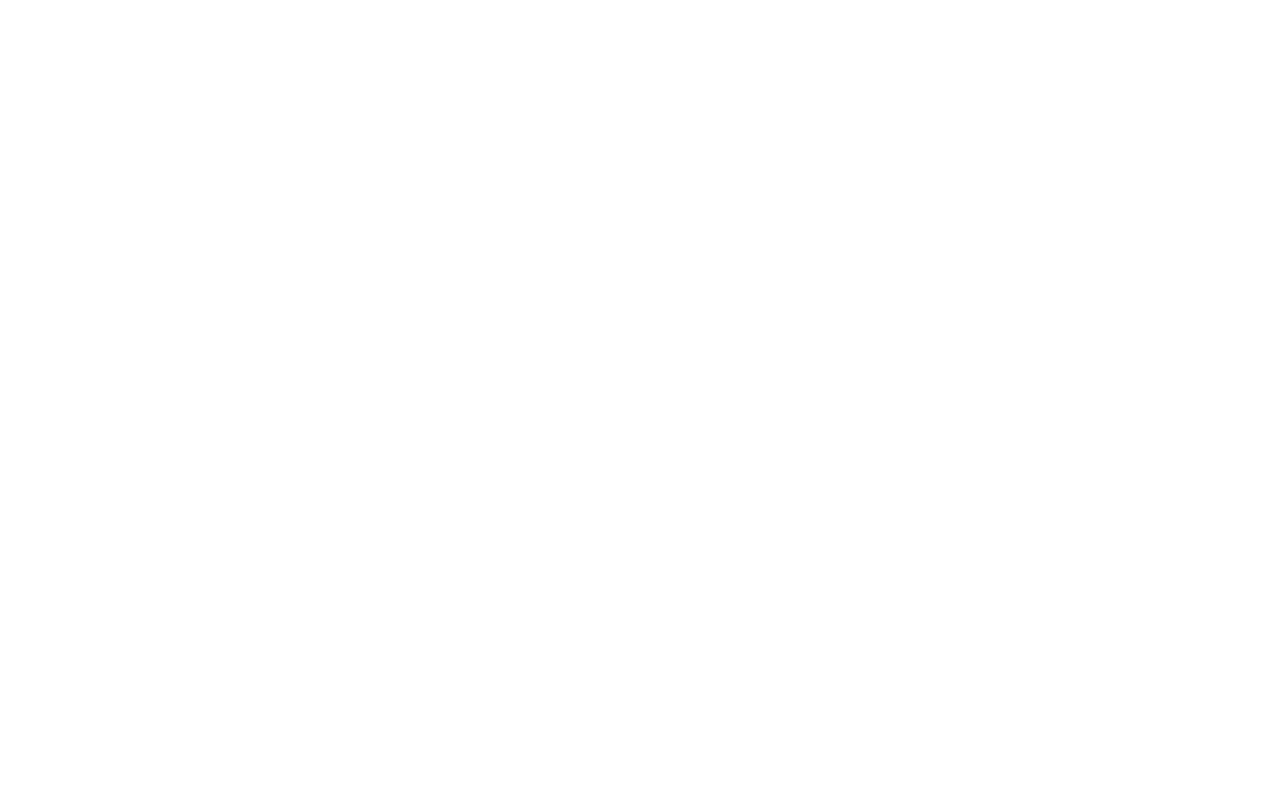
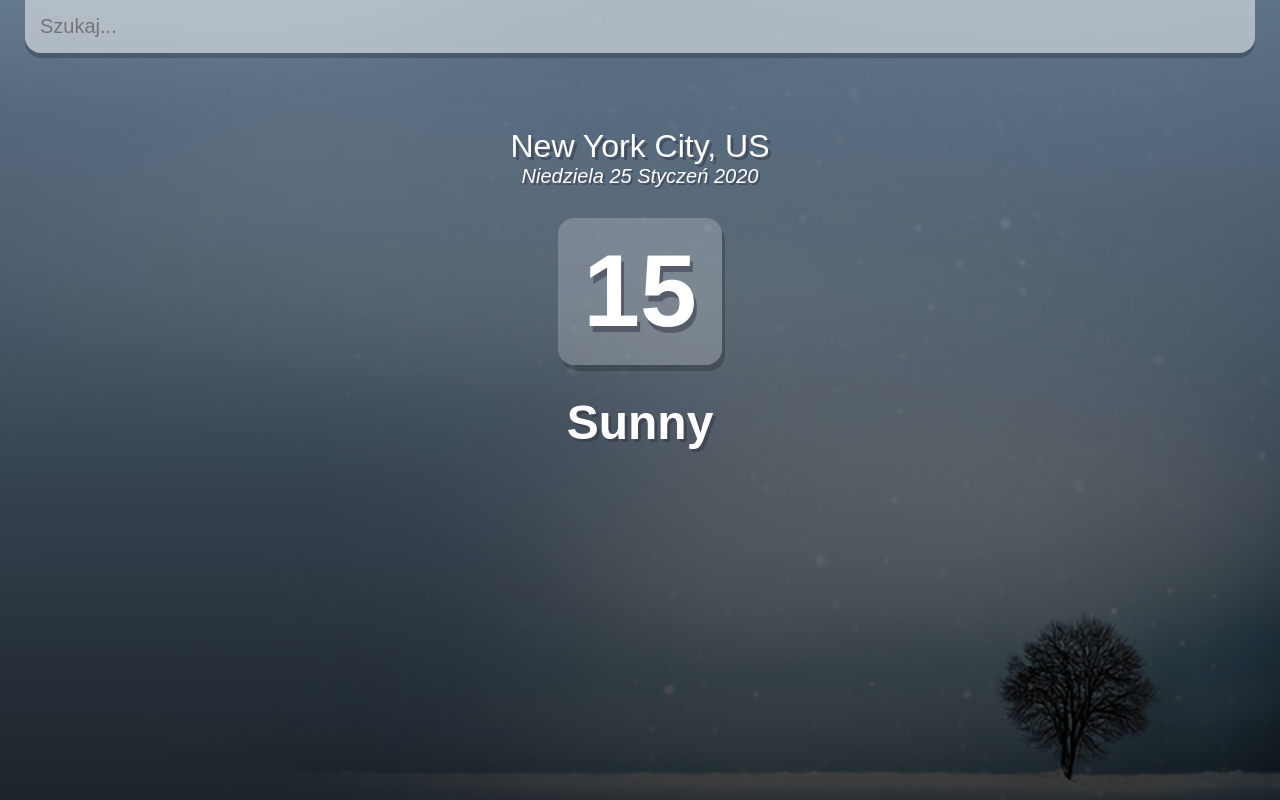
Before and after one commit to damcyk96/weather_ptuswph, a React (Create React App) app in the folder frontend/weather-react/: page / in a window 1280 px wide. Built offline with nearby package versions, Linux system fonts and the light colour scheme.

Commit message:
added styles and bg for example

```diff
--- a/frontend/weather-react/src/App.js
+++ b/frontend/weather-react/src/App.js
@@ -1,7 +1,60 @@
 import React from "react";
+const api = {
+  key: "2cedf13fcae3c8e374427e597af727f0",
+  base: "https://api.openweathermap.org/data/2.5"
+};
+const dateBuilder = d => {
+  let months = [
+    "Styczeń",
+    "Luty",
+    "Marzec",
+    "Kwiecień",
+    "Maj",
+    "Czerwiec",
+    "Lipiec",
+    "Sierpień",
+    "Wrzesień",
+    "Październik",
+    "Listopad",
+    "Grudzień"
+  ];
+  let days = [
+    "Poniedziałek",
+    "Wtorek",
+    "Środa",
+    "Czwartek",
+    "Piątek",
+    "Sobota",
+    "Niedziela"
+  ];
 
+  let day = days[d.getDay()];
+  let date = d.getDate();
+  let month = months[d.getMonth()];
+  let year = d.getFullYear();
+
+  return `${day} ${date} ${month} ${year}`;
+};
 function App() {
-  return <div className="App"></div>;
+  return (
+    <div className="app">
+      <main>
+        <div className="search-box">
+          <input type="text" className="search-bar" placeholder="Szukaj..." />
+        </div>
+        <div>
+          <div className="location-box">
+            <div className="location">New York City, US</div>
+            <div className="date">{dateBuilder(new Date())}</div>
+          </div>
+          <div className="weather-box">
+            <div className="temp">15</div>
+            <div className="weather">Sunny</div>
+          </div>
+        </div>
+      </main>
+    </div>
+  );
 }
 
 export default App;
--- a/frontend/weather-react/src/index.css
+++ b/frontend/weather-react/src/index.css
@@ -1,13 +1,100 @@
-body {
+* {
   margin: 0;
-  font-family: -apple-system, BlinkMacSystemFont, 'Segoe UI', 'Roboto', 'Oxygen',
-    'Ubuntu', 'Cantarell', 'Fira Sans', 'Droid Sans', 'Helvetica Neue',
-    sans-serif;
-  -webkit-font-smoothing: antialiased;
-  -moz-osx-font-smoothing: grayscale;
+  padding: 0;
+  box-sizing: border-box;
 }
 
-code {
-  font-family: source-code-pro, Menlo, Monaco, Consolas, 'Courier New',
-    monospace;
+body {
+  font-family: "montseratt", sans-serif;
 }
+
+.app {
+  background-image: url(./assets/cold-bg.jpg);
+  background-size: cover;
+  background-position: bottom;
+  transition: 0.4 ease-out;
+}
+
+.app.warm {
+  background-image: url(./assets/warm-bg.jpg);
+}
+
+main {
+  min-height: 100vh;
+  background-image: linear-gradient(
+    to bottom,
+    rgba(0, 0, 0, 0.2),
+    rgba(0, 0, 0, 0.75)
+  );
+  padding: 25px;
+}
+
+.search-box {
+  width: 100%;
+  margin: 0 0 75px;
+}
+
+.search-box .search-bar {
+  display: block;
+  width: 100%;
+  padding: 15px;
+  appearance: none;
+  background: none;
+  border: none;
+  outline: none;
+
+  background-color: rgba(255, 255, 255, 0.5);
+  border-radius: 0px 0px 16px 16px;
+  margin-top: -25px;
+  box-shadow: 0px 5px rgba(0, 0, 0, 0.2);
+  color: #313131;
+  font-size: 20px;
+  transition: 0.4 ease;
+}
+
+.search-box .search-bar:focus {
+  background-color: rgba(255, 255, 255, 0.75);
+}
+
+.location-box .location {
+  color: #fff;
+  font-size: 32px;
+  font-weight: 500;
+  text-align: center;
+  text-shadow: 3px 3px rgba(50, 50, 70, 0.5);
+}
+
+.location-box .date {
+  color: #fff;
+  font-size: 20px;
+  font-weight: 300;
+  text-align: center;
+  font-style: italic;
+  text-shadow: 2px 2px rgba(50, 50, 70, 0.5);
+}
+
+.weather-box {
+  text-align: center;
+}
+
+.weather-box .temp {
+  position: relative;
+  display: inline-block;
+  margin: 30px auto;
+  background-color: rgba(255, 255, 255, 0.2);
+  border-radius: 16px;
+  padding: 15px 25px;
+  color: #fff;
+  font-size: 102px;
+  font-weight: 900;
+  text-shadow: 3px 6px rgba(50, 50, 70, 0.5);
+  text-align: center;
+  box-shadow: 3px 6px rgba(0, 0, 0, 0.2);
+}
+
+.weather-box .weather {
+  color: #fff;
+  font-size: 48px;
+  font-weight: 700;
+  text-shadow: 3px 3px rgba(50, 50, 70, 0.5);
+}
```
Also changed, not shown: frontend/weather-react/src/assets/cold-bg.jpg (added), frontend/weather-react/src/assets/warm-bg.jpg (added).
